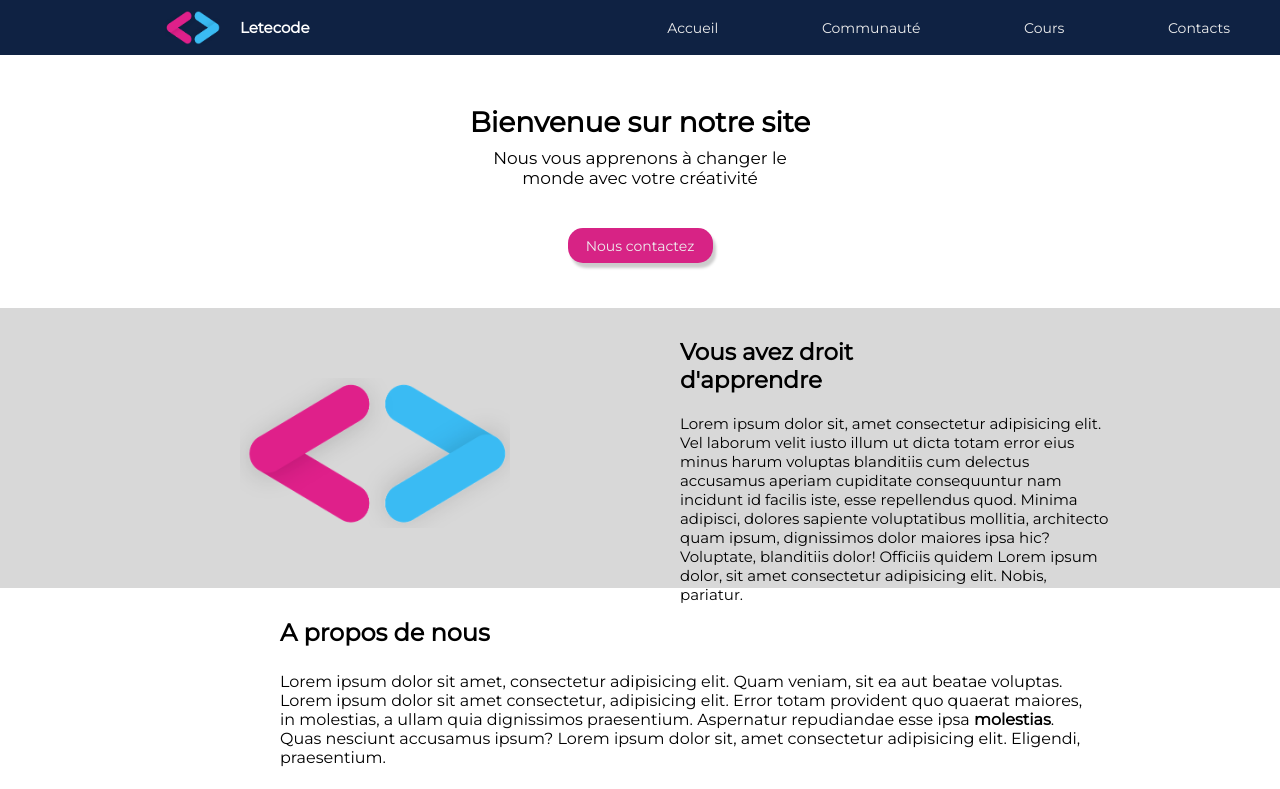
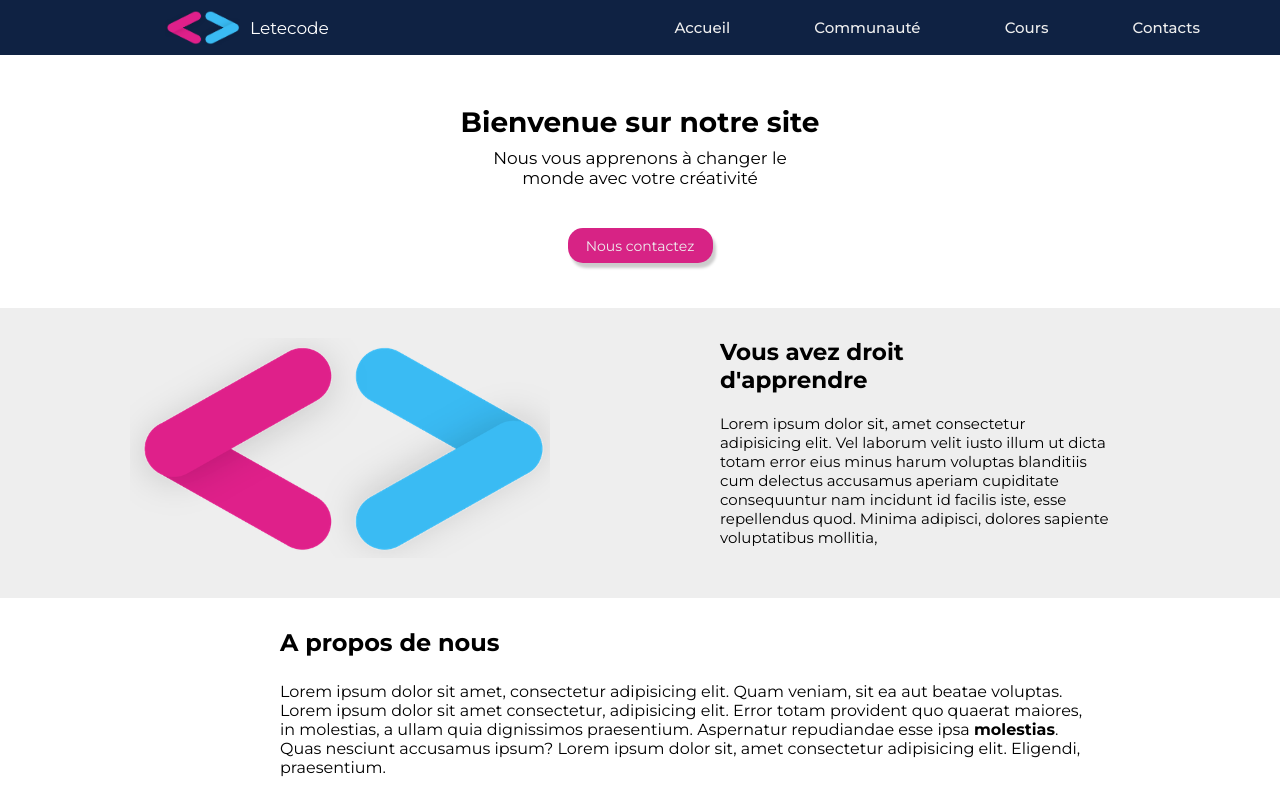
Before and after one commit to Josaphatmutale/Letecode, a plain HTML site: page index.html in a window 1280 px wide. Shown: the top 789 px of the page. Drawn offline with Linux system fonts and the light colour scheme.

Commit message:
Ajout de open graph

```diff
--- a/css/style.css
+++ b/css/style.css
@@ -1,11 +1,16 @@
 
 /* Début de l'en-tête de toutes les pages */
-    @import url('https://fonts.googleapis.com/css2?family=Montserrat:wght@400&display=swap');
+    @import url('https://fonts.googleapis.com/css2?family=Montserrat:wght@100;300;400;500;600;700&display=swap');
 *
 {
     margin: 0;
     padding: 0;
-    font-family: 'Montserrat';
+}
+
+body
+{
+     font-family: 'Montserrat', sans-serif;
+     color: black;
 }
 
 /* Menu du site */
@@ -17,14 +22,15 @@ nav
     padding: 5px 0;
     align-items: center;
     justify-content: space-between;
-    font-size: 14px;
 }
 
 nav ul li
 {
     display: inline-block;
     list-style: none;
-    padding: 0 50px;
+    color: #fff;
+    margin-right: 30px;
+    padding-right: 50px;
 }
 /*  */
 
@@ -35,13 +41,13 @@ nav ul li
     display: flex;
     padding: 0 70px;
     align-items: center;
-    font-weight: bold;
 }
+
 #logo img
 {
-    width: 55px;
+    width: 75px;
     height: 35px;
-    margin-right: 20px;
+    margin-right: 10px;
 }
 /*  */
 li a
@@ -49,6 +55,7 @@ li a
  text-decoration: none;
  color:#EEEEEE ;
  font-weight: 500;
+ font-size: 15px;
 }
 
 li a:hover
@@ -56,6 +63,7 @@ li a:hover
     color:white ;
     border-bottom: #EEEEEE 1px solid;
     font-weight: 900;
+    font-size: 15px;
 }
 
 li a:active
@@ -111,17 +119,17 @@ li a:active
 .contenu_index
 {
     display: flex;
-    background-color: #D8D8D8;
+    background-color: #EEEEEE;
     margin-top: 45px;
-    height: 280px;
+    height: 290px;
 }
 
 .part1_contenu_index img
 {
-    width: 270px;
-    height: 150px;
-    padding-left: 240px;
-    padding-top: 70px;
+    width: 420px;
+    height: 220px;
+    padding-left: 130px;
+    padding-top: 30px;
 }
 
 .part2_contenu_index p
@@ -236,7 +244,7 @@ li a:active
 .contenu_communaute
 /* ceci renferme l'image, le 2e paragraphe et le 2e titre de la 2e section de la page communauté */
 {
-    background-color: #D8D8D8;
+    background-color: #EEEEEE;
     margin-top: 45px;
     height: 290px;
     padding-top: 15px;
--- a/index.html
+++ b/index.html
@@ -4,8 +4,14 @@
     <meta charset="UTF-8">
     <meta http-equiv="X-UA-Compatible" content="IE=edge">
     <meta name="viewport" content="width=device-width, initial-scale=1.0">
-    <title>www.Letecode.com</title>
+    <title>Accueil | Letecode</title>
     <link rel="stylesheet" href="css/style.css">
+    <!-- Open graph -->
+    <meta property="og:title" content="Accueil | Letecode">
+    <meta property="og:description" content="Letecode est une grande Communauté">
+    <meta property="og:type" content="website">
+    <meta property="og:image" content="https://josaphatmutale.github.io/MonTp/images/logo-trans_copy.png">
+    <meta property="og:url" content="https://josaphatmutale.github.io/MonTp/">
 </head>
 <body>
     <!-- La mise en page commence ici -->
@@ -14,7 +20,7 @@
            <nav>
                 <div id="logo">
                   <img src="img/logo-trans_copy.png"  alt="Mon logo">
-                  <span style="color:white; font-size:15px;">
+                  <span style="color: white; font-size:17px;">
                     Letecode
                   </span>
                 </div>
@@ -65,7 +71,7 @@
                             d'apprendre
                         </h2>
                         <p>
-                            Lorem ipsum dolor sit, amet consectetur adipisicing elit. Vel laborum velit iusto illum ut dicta totam error eius minus harum voluptas blanditiis cum delectus accusamus aperiam cupiditate consequuntur nam incidunt id facilis iste, esse repellendus quod. Minima adipisci, dolores sapiente voluptatibus mollitia, architecto quam ipsum, dignissimos dolor maiores ipsa hic? Voluptate, blanditiis dolor! Officiis quidem Lorem ipsum dolor, sit amet consectetur adipisicing elit. Nobis, pariatur.
+                            Lorem ipsum dolor sit, amet consectetur adipisicing elit. Vel laborum velit iusto illum ut dicta totam error eius minus harum voluptas blanditiis cum delectus accusamus aperiam cupiditate consequuntur nam incidunt id facilis iste, esse repellendus quod. Minima adipisci, dolores sapiente voluptatibus mollitia,
                         </p>
                     </div>
                 </section>
```
Also changed, not shown: pages/communaute.html (+8 -2 lines), pages/contact.html (+8 -2 lines), pages/cours.html (+8 -2 lines).
